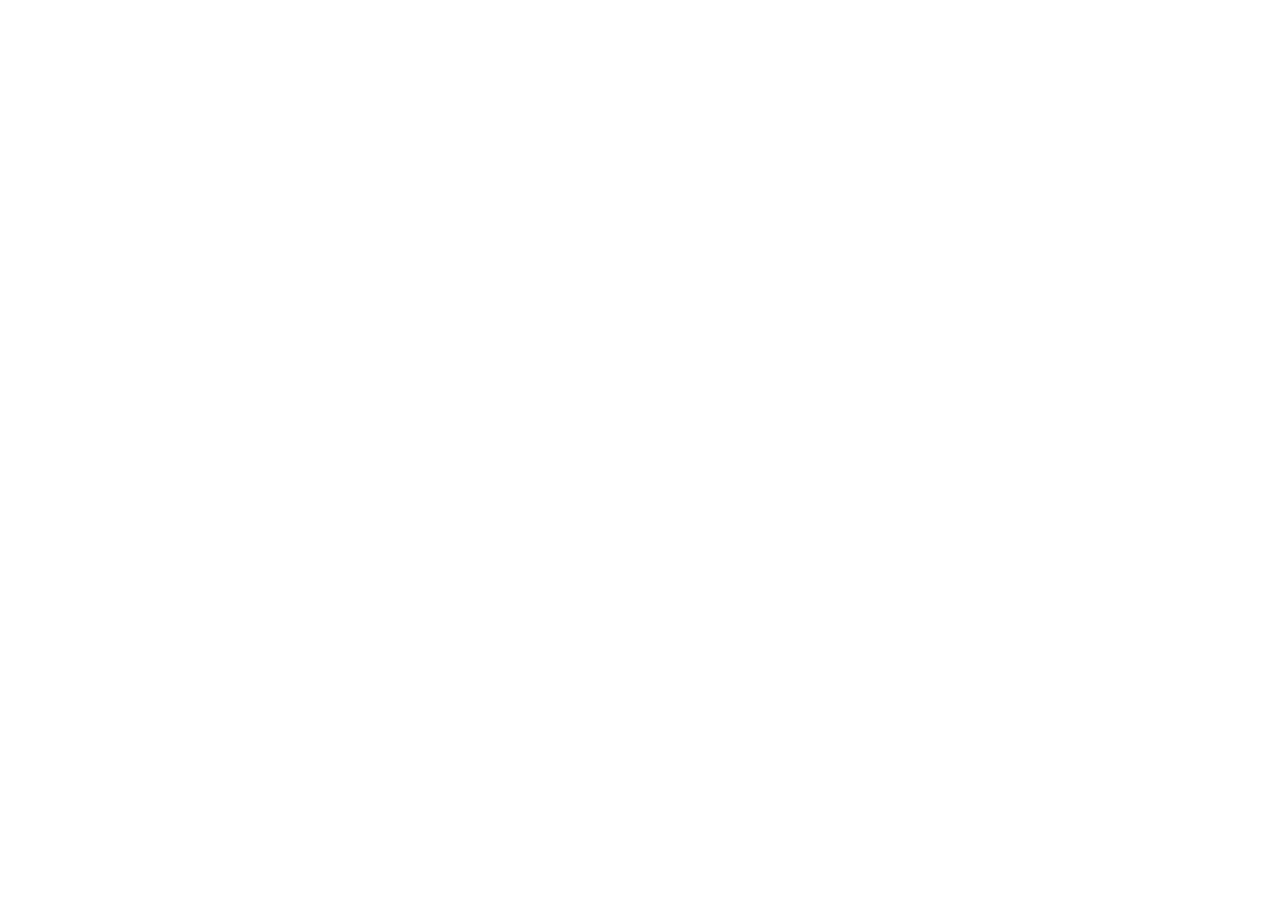
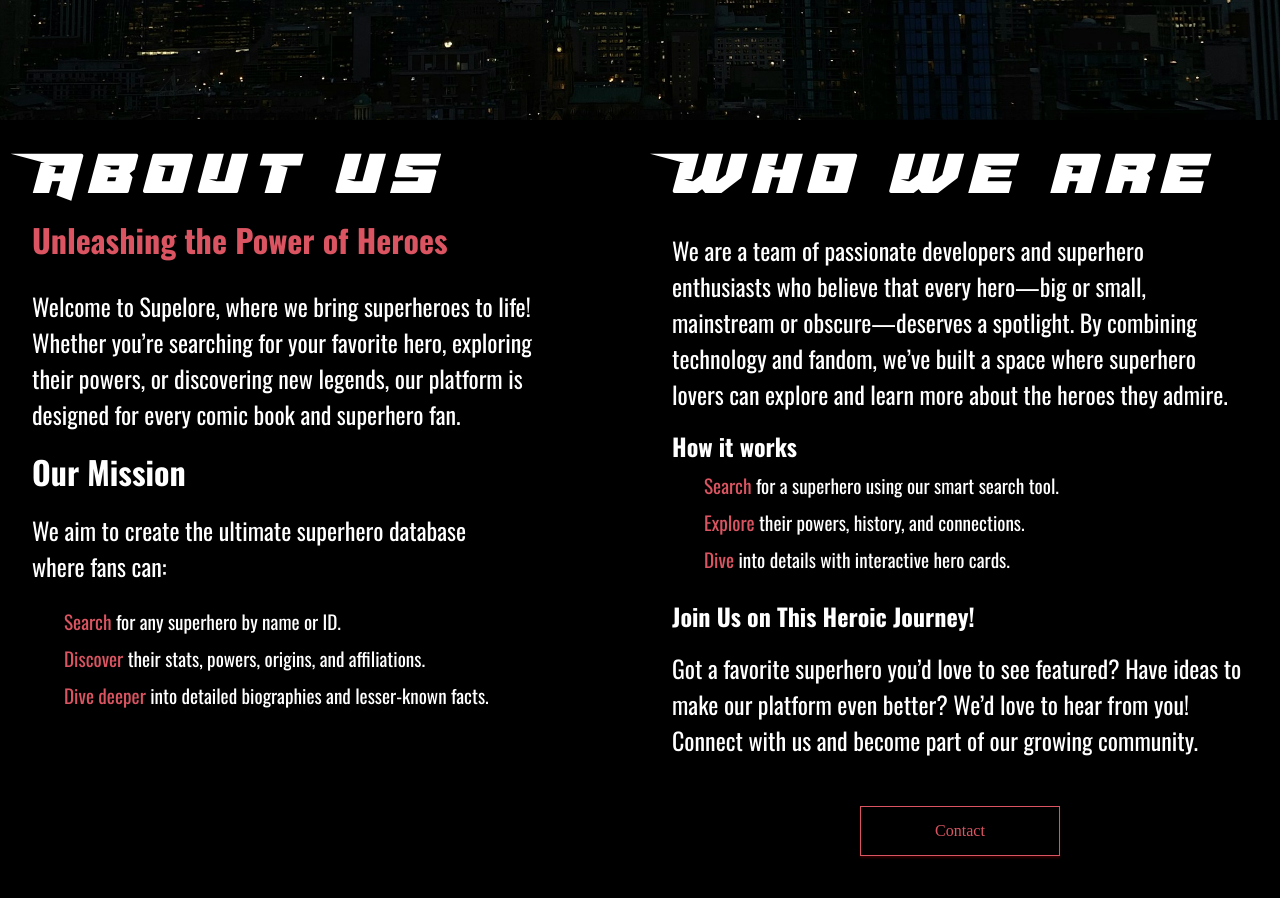
Before and after one commit to WictorNisa/superhero-project, a React (Vite) app: page / in a window 1280 px wide. Shown: the part 1160-2058 px from the top of the page. Before the commit the page ends 1440 px from the top, so only its background shows below. Built offline with nearby package versions, Linux system fonts and the light colour scheme; no server answers; a web font is replaced by a local one.

Commit message:
Added about page and styling

```diff
--- a/src/components/AboutPage/AboutPage.module.css
+++ b/src/components/AboutPage/AboutPage.module.css
@@ -1,7 +1,131 @@
-.aboutPageContainer{
-    height: 80vh;
-    width: 100vw;
-    display: flex;
-    justify-content: center;
-    align-items: center;
+.aboutPageContainer {
+  height: 100vh;
+  width: 100vw;
+  display: flex;
+  justify-content: center;
+  align-items: center;
+  background-color: black;
+  color: white;
 }
+
+.aboutLeftContainer {
+  display: flex;
+  flex-direction: column;
+  justify-content: flex-start;
+  width: 50%;
+  height: 100%;
+}
+
+.aboutLeftContainer h1 {
+  font-size: 3rem;
+  font-family: Hero;
+  font-weight: lighter;
+  letter-spacing: 10px;
+  width: 100%;
+  margin: 1rem auto 0.5rem 2rem;
+}
+
+.aboutLeftContainer h2 {
+  font-size: 2rem;
+  margin: 0 auto 0.5rem 2rem;
+  color: #db5461;
+  font-family: "Oswald", serif;
+}
+
+.aboutLeftContainer p {
+  font-size: 1.5rem;
+  margin: 1rem auto 1rem 2rem;
+  font-family: "Oswald", serif;
+  width: 80%;
+}
+
+.aboutLeftContainer h3 {
+  font-size: 2rem;
+  margin: 0 0 0 2rem;
+  font-family: "Oswald", serif;
+}
+
+.aboutLeftContainer ul {
+  list-style: none;
+  padding-left: 2rem;
+  margin: 0 auto 0 2rem;
+}
+
+.aboutLeftContainer ul li {
+  font-size: 1.2rem;
+  margin: 0.5rem 0;
+  font-family: "Oswald", serif;
+}
+
+.aboutLeftContainer span {
+  color: #db5461;
+}
+
+.aboutRightContainer {
+  display: flex;
+  flex-direction: column;
+  justify-content: center;
+  width: 50%;
+  height: 100%;
+}
+
+.aboutRightContainer h2 {
+  font-size: 3rem;
+  font-family: Hero;
+  font-weight: lighter;
+  letter-spacing: 10px;
+  width: 100%;
+  margin: 1rem auto 0.5rem 2rem;
+}
+
+.aboutRightContainer p {
+  font-size: 1.5rem;
+  margin: 1rem auto 1rem 2rem;
+  font-family: "Oswald", serif;
+  width: 90%;
+}
+
+.aboutRightContainer h3 {
+  font-size: 1.5rem;
+  margin: 0 0 0 2rem;
+  font-family: "Oswald", serif;
+}
+
+.aboutRightContainer ul {
+  list-style: none;
+  padding-left: 2rem;
+  margin: 0 auto 0 2rem;
+}
+
+.aboutRightContainer ul li {
+  font-size: 1.2rem;
+  margin: 0.5rem 0;
+  font-family: "Oswald", serif;
+}
+
+.aboutRightContainer span {
+  color: #db5461;
+}
+
+.aboutRightContainer h4 {
+  font-size: 1.5rem;
+  margin: 1rem 0 0 2rem;
+  font-family: "Oswald", serif;
+}
+
+.contactParagraph {
+  font-size: 1rem;
+  margin: 1rem 0 0 2rem;
+  font-family: "Oswald", serif;
+}
+
+.aboutButton {
+  margin: 2rem auto auto auto;
+  height: 50px;
+  width: 200px;
+  border: 1px solid #db5461;
+  background-color: transparent;
+  transition: all 0.3s ease-in-out;
+  box-shadow: 0px 2px 2px rgba(229, 9, 9, 0.2);
+  color: #db5461;
+}
--- a/src/components/AboutPage/AboutPage.tsx
+++ b/src/components/AboutPage/AboutPage.tsx
@@ -1,9 +1,98 @@
-import styles from './AboutPage.module.css'
+import { Link } from "react-router";
+import styles from "./AboutPage.module.css";
+import Reveal from "../Reveal/Reveal";
 
 const AboutPage = () => {
   return (
-    <section className={styles.aboutPageContainer}>This is the About Page here you can read about something important about this page</section>
-  )
-}
+    <section className={styles.aboutPageContainer}>
+      <div className={styles.aboutLeftContainer}>
+        <Reveal>
+          <h1>About us</h1>
+        </Reveal>
+        <Reveal>
+          <h2>Unleashing the Power of Heroes</h2>
+        </Reveal>
+        <Reveal>
+          <p>
+            Welcome to Supelore, where we bring superheroes to life! Whether
+            you’re searching for your favorite hero, exploring their powers, or
+            discovering new legends, our platform is designed for every comic
+            book and superhero fan.
+          </p>
+        </Reveal>
+        <Reveal>
+          <h3>Our Mission</h3>
+        </Reveal>
+        <Reveal>
+          <p>
+            We aim to create the ultimate superhero database where fans can:
+          </p>
+        </Reveal>
+        <Reveal>
+          <ul>
+            <li>
+              <span>Search</span> for any superhero by name or ID.
+            </li>
+            <li>
+              <span>Discover</span> their stats, powers, origins, and
+              affiliations.
+            </li>
+            <li>
+              <span>Dive deeper</span> into detailed biographies and
+              lesser-known facts.
+            </li>
+          </ul>
+        </Reveal>
+      </div>
+      <div className={styles.aboutRightContainer}>
+        <Reveal>
+          <h2>Who we are</h2>
+        </Reveal>
+        <Reveal>
+          <p>
+            We are a team of passionate developers and superhero enthusiasts who
+            believe that every hero—big or small, mainstream or obscure—deserves
+            a spotlight. By combining technology and fandom, we’ve built a space
+            where superhero lovers can explore and learn more about the heroes
+            they admire.
+          </p>
+        </Reveal>
+        <Reveal>
+          <h3>How it works</h3>
+        </Reveal>
 
-export default AboutPage
+        <Reveal>
+          <ul>
+            <li>
+              <span>Search</span> for a superhero using our smart search tool.
+            </li>
+            <li>
+              <span>Explore</span> their powers, history, and connections.
+            </li>
+            <li>
+              <span>Dive</span> into details with interactive hero cards.
+            </li>
+          </ul>
+        </Reveal>
+        <Reveal>
+          <h4>Join Us on This Heroic Journey!</h4>
+        </Reveal>
+        <Reveal>
+          <p className={styles.contactParagraph}>
+            Got a favorite superhero you’d love to see featured? Have ideas to
+            make our platform even better? We’d love to hear from you! Connect
+            with us and become part of our growing community.
+          </p>
+        </Reveal>
+
+          <button className={styles.aboutButton}>
+            <Link to="contact" />
+            Contact
+          </button>
+
+      </div>
+    </section>
+  );
+};
+
+export default AboutPage;
--- /dev/null
+++ b/src/components/DividerQuotePage/DividerQuotePage.module.css
@@ -0,0 +1,22 @@
+.dividerQuotePageContainer{
+    height: 60vh;
+    width: 100vw;
+    display: flex;
+    justify-content: center;
+    align-items: center;
+    background: url('../../assets/img/divider-img.jpg');
+    background-position: center;
+    background-repeat: no-repeat;
+    background-size: cover;
+    background-attachment: fixed;
+}
+
+.dividerInnerContainer{
+    width: 50%;
+    height: 50%;
+    background-color: azure;
+    display: flex;
+    flex-direction: column;
+    justify-content: center;
+    align-items: center;
+}
--- /dev/null
+++ b/src/components/DividerQuotePage/DividerQuotePage.tsx
@@ -0,0 +1,15 @@
+import styles from "./DividerQuotePage.module.css";
+
+const DividerQuotePage = () => {
+  return (
+    <section className={styles.dividerQuotePageContainer}>
+      <div className={styles.dividerInnerContainer}>
+        <h1>Quote från superhjältar som slumpas</h1>
+        <span>Ingen bestämd bakgrund än</span>
+        <p>-Superhero</p>
+      </div>
+    </section>
+  );
+};
+
+export default DividerQuotePage;
--- a/src/pages/Home/Home.tsx
+++ b/src/pages/Home/Home.tsx
@@ -5,6 +5,7 @@
 import Reveal from "../../components/Reveal/Reveal";
 import { Link } from "react-router";
 import AboutPage from "../../components/AboutPage/AboutPage";
+import DividerQuotePage from "../../components/DividerQuotePage/DividerQuotePage";
 
 interface HeroData {
   id: string;
@@ -55,6 +56,7 @@
         {heroData && <RandomCard hero={heroData} onFetchNewHero={fetchData} />}
       </div>
     </section>
+    <DividerQuotePage/>
     <AboutPage/>
     </main>
   );
```
Also changed, not shown: src/services/ApiQuoteFetch.tsx (added, +11 -0 lines), src/assets/img/divider-img.jpg (added).
